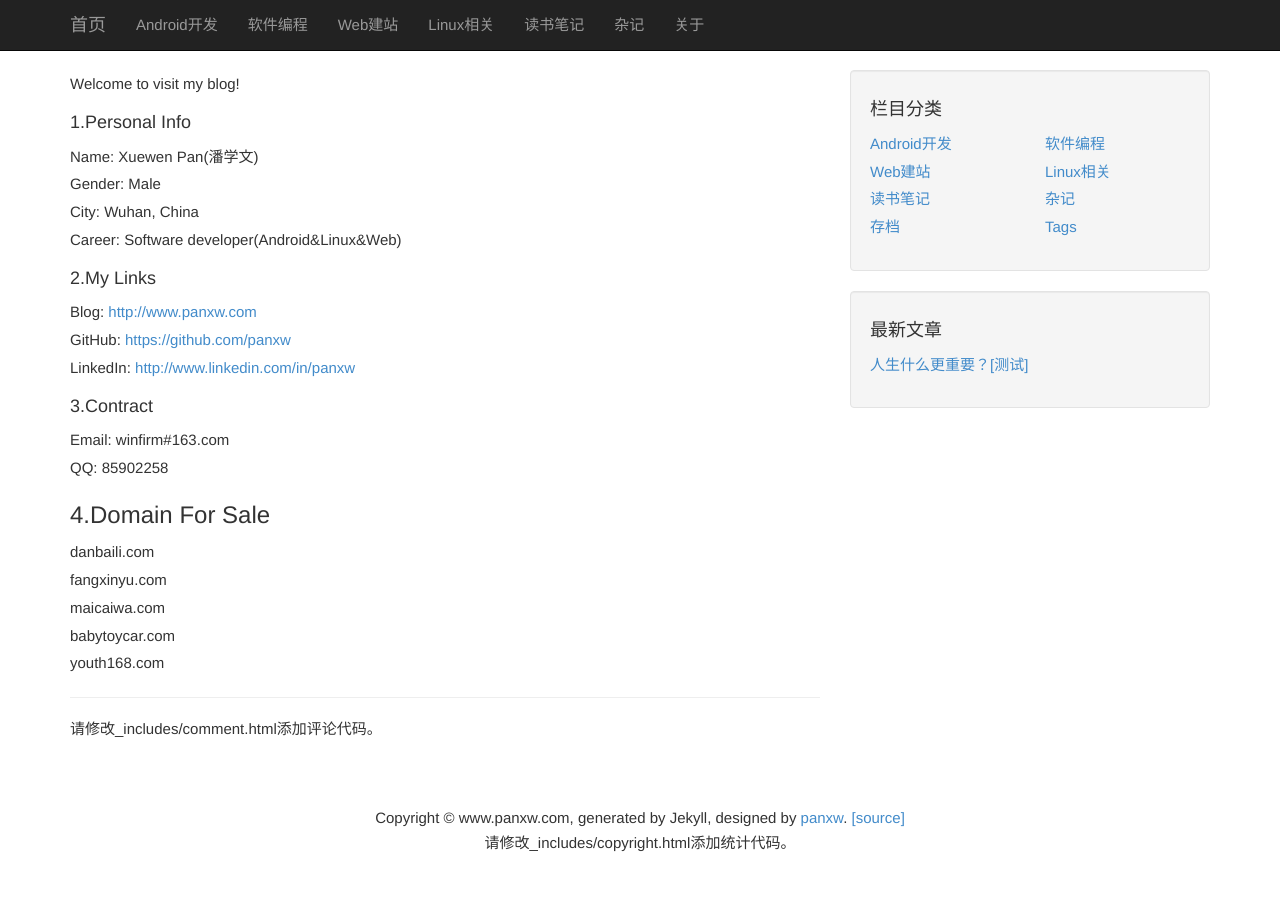
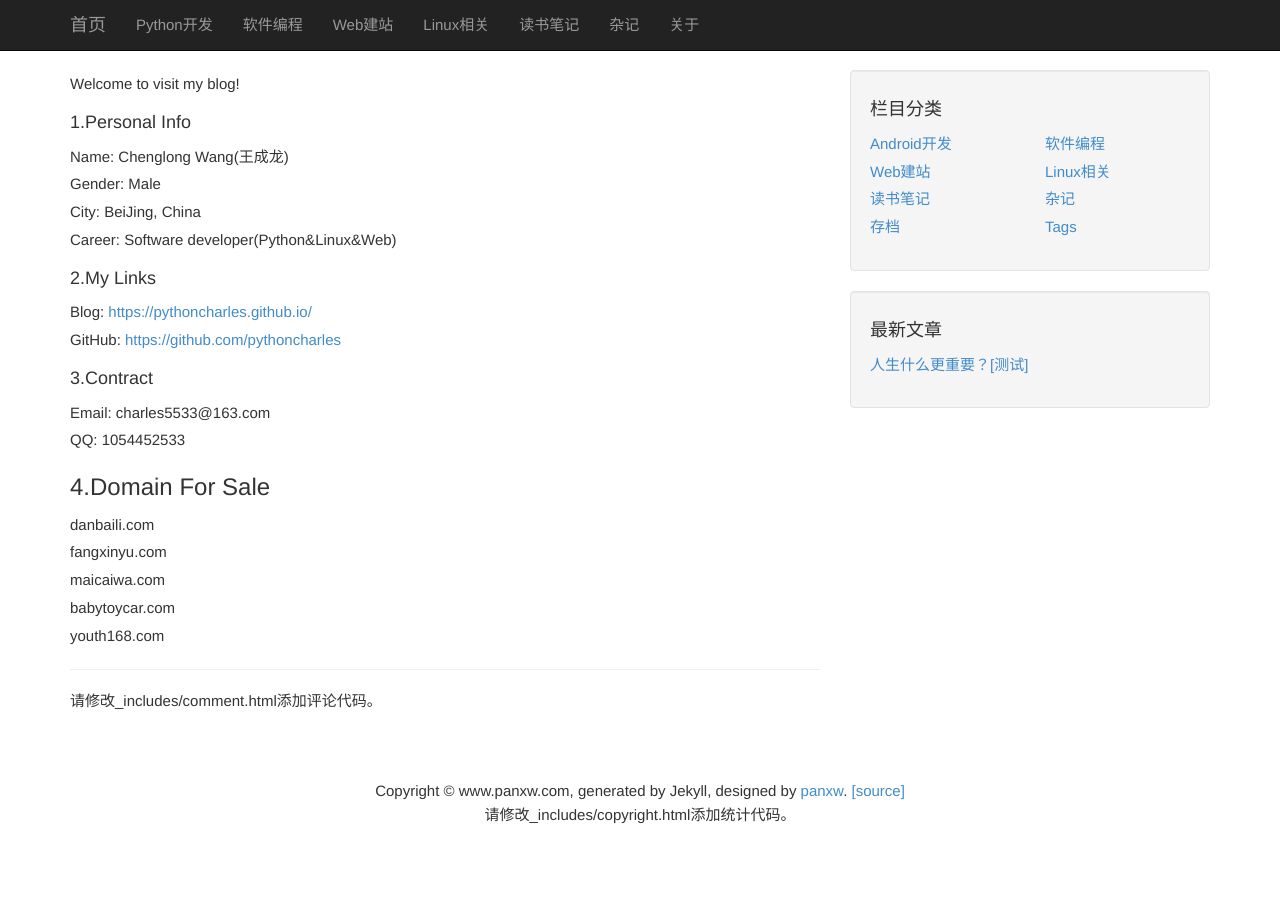
Before and after one commit to pythoncharles/pythoncharles.github.io, a Jekyll site: the page built from about.md, in a window 1280 px wide. Built offline with Jekyll 4.4.1, drawn with Linux system fonts in a browser that asks for light colours.

Commit message:
修改个人信息

```diff
--- a/_config.yml
+++ b/_config.yml
@@ -3,14 +3,14 @@
 permalink: /posts/:title.html
 excerpt_separator: "<!-- more -->"
 
-github: panxw
-author: "潘学文"
-email: winfirm#163.com
-name: "潘学文个人博客"
+github: charles
+author: "王成龙"
+email: charles5533@163.com
+name: "王成龙个人博客"
 url: http://www.panxw.com
 domain: www.panxw.com
 all_categories: [
-["android", "Android开发","/posts/android.html"],
+["python", "Python开发","/posts/python.html"],
 ["program", "软件编程","/posts/program.html"],
 ["web", "Web建站","/posts/web.html"],
 ["linux", "Linux相关","/posts/linux.html"],
--- a/about.md
+++ b/about.md
@@ -5,20 +5,19 @@
 Welcome to visit my blog!
 
 #### 1.Personal Info
-Name: Xuewen Pan(潘学文)
+Name: Chenglong Wang(王成龙)
 Gender: Male
-City: Wuhan, China
-Career: Software developer(Android&Linux&Web)
+City: BeiJing, China
+Career: Software developer(Python&Linux&Web)
 
 #### 2.My Links
-Blog: <http://www.panxw.com>
-GitHub: <https://github.com/panxw>
-LinkedIn: <http://www.linkedin.com/in/panxw>
+Blog: <https://pythoncharles.github.io/>
+GitHub: <https://github.com/pythoncharles>
 
 
 #### 3.Contract
-Email: winfirm#163.com
-QQ: 85902258
+Email: charles5533@163.com
+QQ: 1054452533
 
 ### 4.Domain For Sale
 danbaili.com
```
Also changed, not shown: favicon.ico, posts/python.md (renamed from posts/android.md).
